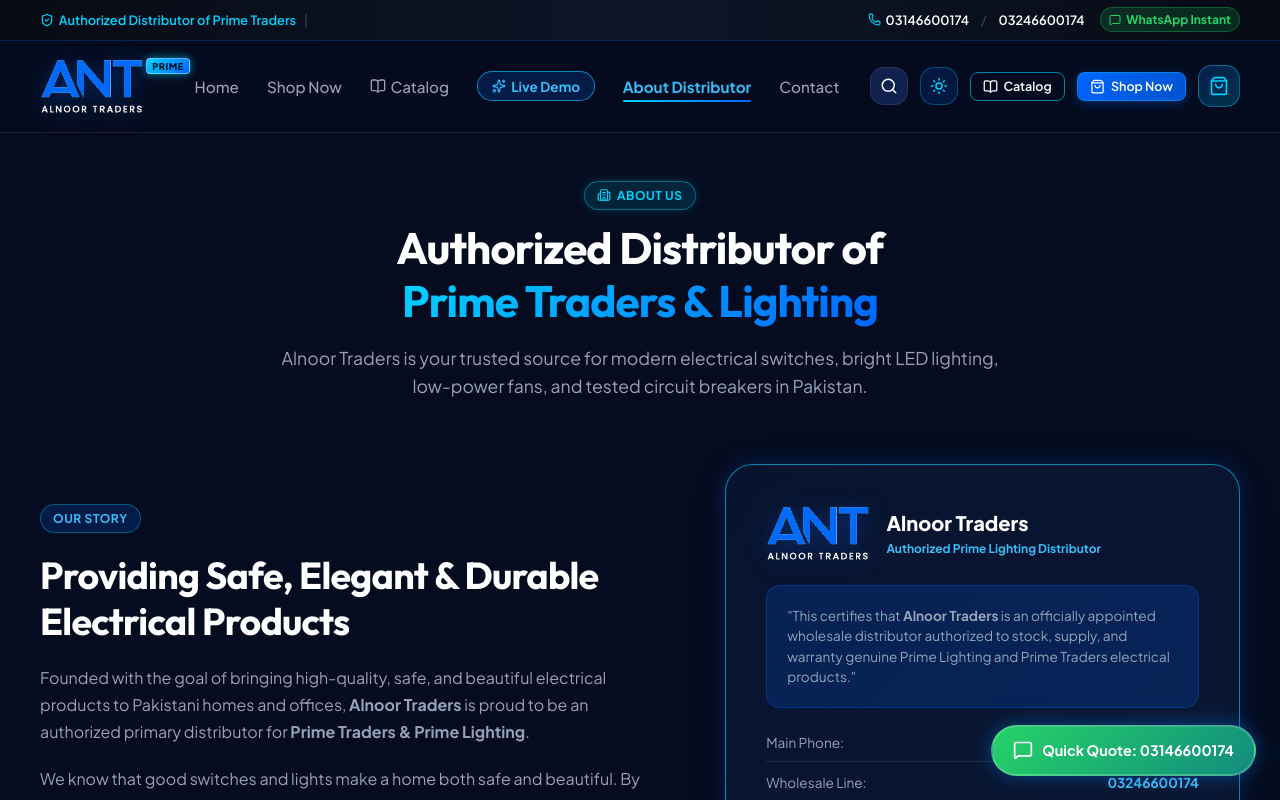
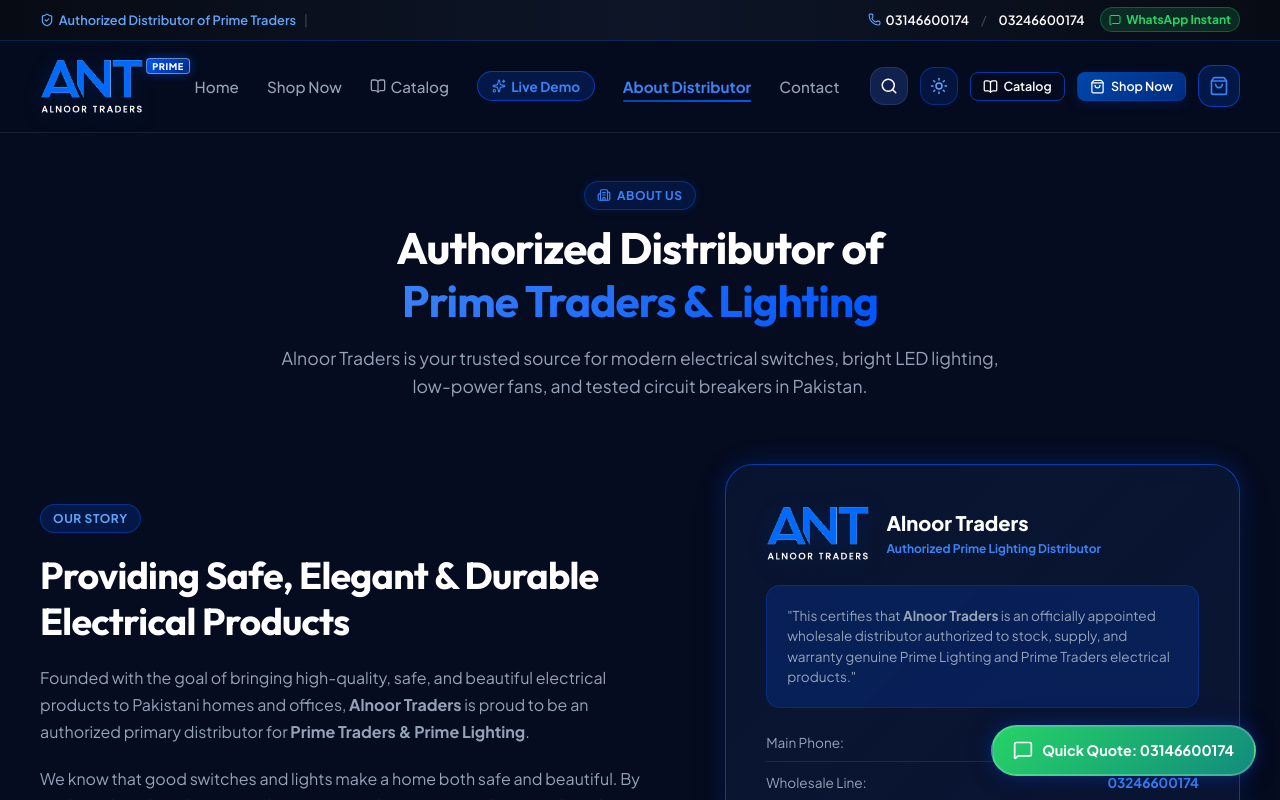
Before and after one commit to mianarhamshahid6600-pixel/ant, a React (Vite) app: page / in a window 1280 px wide. Both pictures are taken after a click on the button "About Distributor". Shown: the top 800 px of the page. Built offline with nearby package versions, Linux system fonts and the light colour scheme.

Commit message:
feat(design): replace all neon and sky blue with dark royal and electric blue across light and dark modes

```diff
--- a/src/components/InteractiveLightingLab.jsx
+++ b/src/components/InteractiveLightingLab.jsx
@@ -301,12 +301,12 @@
                   width: '54px',
                   height: '28px',
                   borderRadius: '999px',
-                  background: isOn ? 'linear-gradient(90deg, #0066FF, #00D2FF)' : 'var(--bg-primary)',
+                  background: isOn ? 'linear-gradient(90deg, #002B80, #0055FF)' : 'var(--bg-primary)',
                   border: '2px solid rgba(255,255,255,0.1)',
                   position: 'relative',
                   cursor: 'pointer',
                   transition: 'all 0.3s cubic-bezier(0.4, 0, 0.2, 1)',
-                  boxShadow: isOn ? '0 0 12px rgba(0, 210, 255, 0.4)' : 'none'
+                  boxShadow: isOn ? '0 0 12px rgba(0, 85, 255, 0.4)' : 'none'
                 }}
               >
                 <span style={{
@@ -346,7 +346,7 @@
                   width: '100%',
                   height: '6px',
                   borderRadius: '999px',
-                  background: `linear-gradient(to right, #0066FF 0%, #00D2FF ${brightness}%, rgba(255,255,255,0.1) ${brightness}%, rgba(255,255,255,0.1) 100%)`,
+                  background: `linear-gradient(to right, #002B80 0%, #0055FF ${brightness}%, rgba(255,255,255,0.1) ${brightness}%, rgba(255,255,255,0.1) 100%)`,
                   outline: 'none',
                   cursor: isOn ? 'pointer' : 'not-allowed',
                   opacity: isOn ? 1 : 0.5
--- a/src/components/Navbar.jsx
+++ b/src/components/Navbar.jsx
@@ -58,7 +58,7 @@
               display: 'inline-flex',
               alignItems: 'center',
               gap: '0.3rem',
-              color: '#00D2FF',
+              color: '#60A5FA',
               fontWeight: 600
             }}>
               <ShieldCheck size={14} />
@@ -83,7 +83,7 @@
                   fontWeight: 600
                 }}
               >
-                <Phone size={13} style={{ color: '#00D2FF' }} />
+                <Phone size={13} style={{ color: '#60A5FA' }} />
                 <span>{distributor.phone1}</span>
               </a>
               <span style={{ opacity: 0.4 }}>/</span>
@@ -355,9 +355,9 @@
                 width: '38px',
                 height: '38px',
                 borderRadius: 'var(--radius-md)',
-                background: theme === 'dark' ? 'rgba(0, 102, 255, 0.15)' : 'rgba(255, 180, 0, 0.15)',
-                color: theme === 'dark' ? '#00D2FF' : '#D97706',
-                border: `1px solid ${theme === 'dark' ? 'rgba(0, 210, 255, 0.3)' : 'rgba(217, 119, 6, 0.3)'}`,
+                background: theme === 'dark' ? 'rgba(0, 85, 255, 0.15)' : 'rgba(255, 180, 0, 0.15)',
+                color: theme === 'dark' ? '#60A5FA' : '#D97706',
+                border: `1px solid ${theme === 'dark' ? 'rgba(0, 85, 255, 0.4)' : 'rgba(217, 119, 6, 0.3)'}`,
                 transition: 'all var(--transition-fast)'
               }}
             >
@@ -396,10 +396,10 @@
                 width: '42px',
                 height: '42px',
                 borderRadius: 'var(--radius-md)',
-                background: 'linear-gradient(135deg, rgba(0, 102, 255, 0.2) 0%, rgba(0, 210, 255, 0.2) 100%)',
-                color: '#00D2FF',
-                border: '1px solid rgba(0, 210, 255, 0.4)',
-                boxShadow: cartCount > 0 ? '0 0 15px rgba(0, 210, 255, 0.4)' : 'none',
+                background: 'var(--badge-bg)',
+                color: 'var(--text-accent)',
+                border: '1px solid var(--border-card-hover)',
+                boxShadow: cartCount > 0 ? 'var(--glow-electric)' : 'none',
                 transition: 'all var(--transition-fast)'
               }}
             >
@@ -409,8 +409,8 @@
                   position: 'absolute',
                   top: '-4px',
                   right: '-4px',
-                  background: 'linear-gradient(135deg, #00D2FF 0%, #0066FF 100%)',
-                  color: '#070B14',
+                  background: 'linear-gradient(135deg, #0055FF 0%, #002B80 100%)',
+                  color: '#FFFFFF',
                   fontSize: '0.7rem',
                   fontWeight: 800,
                   minWidth: '18px',
@@ -420,7 +420,7 @@
                   alignItems: 'center',
                   justifyContent: 'center',
                   padding: '0 4px',
-                  boxShadow: '0 0 8px rgba(0, 210, 255, 0.8)'
+                  boxShadow: '0 0 8px rgba(0, 85, 255, 0.6)'
                 }}>
                   {cartCount}
                 </span>
--- a/src/index.css
+++ b/src/index.css
@@ -1,16 +1,16 @@
 /* ==========================================================================
    ALNOOR TRADERS - ELECTRIC STORE DESIGN SYSTEM
-   Theme: Electric Blue Neon & Obsidian Dark / Crisp Architectural Light
+   Theme: Electric Blue & Obsidian Dark / Royal Dark Blue Light Mode
    ========================================================================== */
 
 :root {
-  /* Color Palette - Electric Blue Identity */
-  --electric-blue: #0066FF;
-  --electric-cyan: #00D2FF;
-  --electric-glow: #00F0FF;
-  --electric-dark-blue: #0044CC;
-  --electric-indigo: #4F46E5;
-  --electric-accent: #06B6D4;
+  /* Color Palette - Electric & Royal Dark Blue Identity (No Neon/Sky Blue) */
+  --electric-blue: #0055FF;
+  --electric-cyan: #0047AB;
+  --electric-glow: #0066FF;
+  --electric-dark-blue: #002B80;
+  --electric-indigo: #003399;
+  --electric-accent: #0047AB;
   --electric-success: #10B981;
   --electric-warning: #F59E0B;
   --electric-danger: #EF4444;
@@ -27,10 +27,10 @@
   --transition-bounce: 0.5s cubic-bezier(0.34, 1.56, 0.64, 1);
 
   /* Elevation & Glows */
-  --glow-electric: 0 0 25px rgba(0, 102, 255, 0.4), 0 0 50px rgba(0, 210, 255, 0.2);
-  --glow-electric-strong: 0 0 35px rgba(0, 210, 255, 0.6), 0 0 70px rgba(0, 102, 255, 0.35);
-  --glow-cyan: 0 0 20px rgba(0, 210, 255, 0.5);
-  --glow-subtle: 0 4px 20px rgba(0, 102, 255, 0.15);
+  --glow-electric: 0 0 20px rgba(0, 85, 255, 0.35), 0 0 40px rgba(0, 43, 128, 0.2);
+  --glow-electric-strong: 0 0 30px rgba(0, 85, 255, 0.5), 0 0 60px rgba(0, 43, 128, 0.35);
+  --glow-cyan: 0 0 20px rgba(0, 85, 255, 0.35);
+  --glow-subtle: 0 4px 20px rgba(0, 43, 128, 0.15);
   --radius-sm: 8px;
   --radius-md: 14px;
   --radius-lg: 20px;
@@ -45,7 +45,7 @@
   --bg-primary: #050C1F;
   --bg-secondary: #0A1633;
   --bg-tertiary: #10214D;
-  --bg-card: rgba(10, 22, 51, 0.82);
+  --bg-card: rgba(10, 22, 51, 0.85);
   --bg-card-hover: rgba(16, 33, 77, 0.95);
   --bg-glass: rgba(5, 12, 31, 0.88);
   --bg-overlay: rgba(3, 7, 18, 0.88);
@@ -53,27 +53,27 @@
   --text-primary: #FFFFFF;
   --text-secondary: #94A3B8;
   --text-muted: #64748B;
-  --text-accent: #38BDF8;
+  --text-accent: #3B82F6;
 
   --border-subtle: rgba(255, 255, 255, 0.09);
-  --border-card: rgba(0, 102, 255, 0.28);
-  --border-card-hover: rgba(0, 210, 255, 0.6);
-  --border-highlight: rgba(0, 240, 255, 0.8);
+  --border-card: rgba(0, 85, 255, 0.28);
+  --border-card-hover: rgba(0, 85, 255, 0.65);
+  --border-highlight: #0055FF;
 
-  --shadow-card: 0 10px 30px -10px rgba(0, 0, 0, 0.6), 0 0 1px 1px rgba(0, 102, 255, 0.15);
-  --shadow-elevated: 0 20px 40px -15px rgba(0, 0, 0, 0.8), 0 0 25px rgba(0, 102, 255, 0.25);
+  --shadow-card: 0 10px 30px -10px rgba(0, 0, 0, 0.6), 0 0 1px 1px rgba(0, 85, 255, 0.15);
+  --shadow-elevated: 0 20px 40px -15px rgba(0, 0, 0, 0.8), 0 0 25px rgba(0, 85, 255, 0.25);
 
-  --badge-bg: rgba(0, 102, 255, 0.18);
-  --badge-text: #38BDF8;
-  --badge-border: rgba(0, 210, 255, 0.35);
+  --badge-bg: rgba(0, 85, 255, 0.18);
+  --badge-text: #60A5FA;
+  --badge-border: rgba(0, 85, 255, 0.4);
 
-  --hero-mesh: radial-gradient(circle at 50% 10%, rgba(0, 102, 255, 0.35) 0%, transparent 60%),
-                    radial-gradient(circle at 85% 30%, rgba(0, 210, 255, 0.22) 0%, transparent 45%),
-                    radial-gradient(circle at 15% 70%, rgba(0, 51, 153, 0.3) 0%, transparent 55%);
+  --hero-mesh: radial-gradient(circle at 50% 10%, rgba(0, 85, 255, 0.28) 0%, transparent 60%),
+                    radial-gradient(circle at 85% 30%, rgba(0, 43, 128, 0.3) 0%, transparent 45%),
+                    radial-gradient(circle at 15% 70%, rgba(0, 51, 153, 0.25) 0%, transparent 55%);
 }
 
 /* ==========================================================================
-   THEME - ELECTRIC LIGHT (ROYAL DARK BLUE ACCENTS)
+   THEME - ROYAL DARK BLUE LIGHT MODE
    ========================================================================== */
 body.theme-light {
   --bg-primary: #F0F4FA;
@@ -90,8 +90,8 @@
   --text-accent: #002B80;
 
   --border-subtle: rgba(0, 43, 128, 0.09);
-  --border-card: rgba(0, 43, 128, 0.15);
-  --border-card-hover: rgba(0, 61, 153, 0.45);
+  --border-card: rgba(0, 43, 128, 0.16);
+  --border-card-hover: rgba(0, 43, 128, 0.45);
   --border-highlight: #002B80;
 
   --shadow-card: 0 4px 20px -2px rgba(0, 43, 128, 0.08), 0 2px 6px -1px rgba(0, 0, 0, 0.04);
@@ -102,7 +102,7 @@
   --badge-border: rgba(0, 43, 128, 0.28);
 
   --hero-mesh: radial-gradient(circle at 50% 8%, rgba(0, 43, 128, 0.12) 0%, transparent 60%),
-                    radial-gradient(circle at 85% 25%, rgba(0, 61, 153, 0.1) 0%, transparent 45%),
+                    radial-gradient(circle at 85% 25%, rgba(0, 71, 171, 0.09) 0%, transparent 45%),
                     radial-gradient(circle at 15% 65%, rgba(5, 19, 41, 0.06) 0%, transparent 50%);
 }
 
@@ -207,17 +207,29 @@
 
 /* Electric Glow & Gradient Utilities */
 .text-gradient {
-  background: linear-gradient(135deg, var(--text-primary) 20%, var(--electric-cyan) 80%, var(--electric-blue) 100%);
+  background: linear-gradient(135deg, var(--text-primary) 30%, #3B82F6 80%, #0055FF 100%);
   -webkit-background-clip: text;
   -webkit-text-fill-color: transparent;
   display: inline-block;
 }
 
 .text-electric-blue {
-  background: linear-gradient(135deg, var(--electric-cyan) 0%, var(--electric-blue) 100%);
+  background: linear-gradient(135deg, #3B82F6 0%, #0055FF 100%);
   -webkit-background-clip: text;
   -webkit-text-fill-color: transparent;
   display: inline-block;
+}
+
+body.theme-light .text-gradient {
+  background: linear-gradient(135deg, #051329 30%, #002B80 80%, #0047AB 100%);
+  -webkit-background-clip: text;
+  -webkit-text-fill-color: transparent;
+}
+
+body.theme-light .text-electric-blue {
+  background: linear-gradient(135deg, #002B80 0%, #0047AB 100%);
+  -webkit-background-clip: text;
+  -webkit-text-fill-color: transparent;
 }
 
 .glow-box {
@@ -269,31 +281,32 @@
 }
 
 .btn-primary {
-  background: linear-gradient(135deg, var(--electric-blue) 0%, #0052CC 100%);
+  background: linear-gradient(135deg, #0047AB 0%, #002B80 100%);
   color: #FFFFFF;
-  box-shadow: 0 3px 12px rgba(0, 102, 255, 0.3);
-  border: 1px solid rgba(0, 210, 255, 0.35);
+  box-shadow: 0 3px 12px rgba(0, 43, 128, 0.3);
+  border: 1px solid rgba(0, 71, 171, 0.4);
 }
 
 .btn-primary:hover {
-  background: linear-gradient(135deg, var(--electric-cyan) 0%, var(--electric-blue) 100%);
+  background: linear-gradient(135deg, #0055FF 0%, #003399 100%);
   box-shadow: var(--glow-electric);
   transform: translateY(-2px);
   color: #FFFFFF;
 }
 
 .btn-electric {
-  background: linear-gradient(135deg, #00D2FF 0%, #0066FF 100%);
-  color: #070B14;
+  background: linear-gradient(135deg, #0055FF 0%, #002B80 100%);
+  color: #FFFFFF;
   font-weight: 700;
-  box-shadow: 0 3px 15px rgba(0, 210, 255, 0.4);
-  border: 1px solid #FFFFFF;
+  box-shadow: 0 4px 16px rgba(0, 85, 255, 0.35);
+  border: 1px solid rgba(255, 255, 255, 0.2);
 }
 
 .btn-electric:hover {
+  background: linear-gradient(135deg, #0040D6 0%, #001F66 100%);
   box-shadow: var(--glow-electric-strong);
   transform: translateY(-2px);
-  color: #000000;
+  color: #FFFFFF;
 }
 
 .btn-outline {
@@ -304,9 +317,9 @@
 }
 
 .btn-outline:hover {
-  background: rgba(0, 102, 255, 0.12);
-  border-color: var(--electric-cyan);
-  color: var(--electric-cyan);
+  background: rgba(0, 85, 255, 0.12);
+  border-color: var(--text-accent);
+  color: var(--text-accent);
   transform: translateY(-2px);
 }
 
@@ -351,10 +364,10 @@
 }
 
 .badge-prime {
-  background: rgba(0, 210, 255, 0.12);
-  color: #00D2FF;
-  border-color: rgba(0, 210, 255, 0.4);
-  box-shadow: 0 0 10px rgba(0, 210, 255, 0.2);
+  background: rgba(0, 85, 255, 0.15);
+  color: var(--text-accent);
+  border-color: rgba(0, 85, 255, 0.4);
+  box-shadow: 0 0 10px rgba(0, 85, 255, 0.15);
 }
 
 .badge-success {
@@ -387,13 +400,13 @@
   padding: 0;
   border: none;
   box-shadow: none;
-  filter: drop-shadow(0 4px 10px rgba(0, 102, 255, 0.35));
+  filter: drop-shadow(0 4px 10px rgba(0, 43, 128, 0.35));
   transition: transform var(--transition-fast), filter var(--transition-fast);
 }
 
 .brand-container:hover .brand-logo-img {
   transform: scale(1.05);
-  filter: drop-shadow(0 6px 16px rgba(0, 210, 255, 0.6));
+  filter: drop-shadow(0 6px 16px rgba(0, 85, 255, 0.5));
 }
 
 .brand-prime-sup {
@@ -403,12 +416,12 @@
   font-size: 0.58rem;
   font-weight: 800;
   text-transform: uppercase;
-  background: linear-gradient(135deg, #00D2FF 0%, #0066FF 100%);
-  color: #050C1F;
+  background: linear-gradient(135deg, #0055FF 0%, #002B80 100%);
+  color: #FFFFFF;
   padding: 1.5px 5.5px;
   border-radius: 4px;
   letter-spacing: 0.06em;
-  box-shadow: 0 0 8px rgba(0, 210, 255, 0.65);
+  box-shadow: 0 0 8px rgba(0, 85, 255, 0.5);
   border: 1px solid rgba(255, 255, 255, 0.4);
   line-height: 1.15;
   z-index: 5;
@@ -420,16 +433,16 @@
   font-weight: 600;
   letter-spacing: 0.08em;
   text-transform: uppercase;
-  color: var(--electric-cyan);
+  color: var(--text-accent);
 }
 
 /* Animations */
 @keyframes pulseGlow {
   0%, 100% {
-    box-shadow: 0 0 15px rgba(0, 102, 255, 0.3), 0 0 30px rgba(0, 210, 255, 0.15);
+    box-shadow: 0 0 15px rgba(0, 85, 255, 0.3), 0 0 30px rgba(0, 43, 128, 0.15);
   }
   50% {
-    box-shadow: 0 0 25px rgba(0, 102, 255, 0.6), 0 0 50px rgba(0, 210, 255, 0.35);
+    box-shadow: 0 0 25px rgba(0, 85, 255, 0.5), 0 0 45px rgba(0, 43, 128, 0.3);
   }
 }
 
@@ -439,18 +452,6 @@
   }
   50% {
     transform: translateY(-8px);
-  }
-}
-
-@keyframes electricBeam {
-  0% {
-    background-position: 0% 50%;
-  }
-  50% {
-    background-position: 100% 50%;
-  }
-  100% {
-    background-position: 0% 50%;
   }
 }
 
@@ -497,7 +498,7 @@
   position: relative;
   width: 100%;
   aspect-ratio: 1.15 / 1;
-  background: radial-gradient(circle at center, rgba(0, 102, 255, 0.08) 0%, transparent 70%);
+  background: radial-gradient(circle at center, rgba(0, 85, 255, 0.08) 0%, transparent 70%);
   display: flex;
   align-items: center;
   justify-content: center;
@@ -537,23 +538,17 @@
 }
 
 ::-webkit-scrollbar-thumb {
-  background: rgba(0, 102, 255, 0.3);
+  background: rgba(0, 85, 255, 0.3);
   border-radius: 4px;
 }
 
 ::-webkit-scrollbar-thumb:hover {
-  background: var(--electric-cyan);
+  background: var(--text-accent);
 }
 
 /* ==========================================================================
    LIGHT MODE SPECIFIC ENHANCEMENTS & ROYAL DARK BLUE
    ========================================================================== */
-body.theme-light .text-electric-blue {
-  background: linear-gradient(135deg, #002B80 0%, #0047AB 100%);
-  -webkit-background-clip: text;
-  -webkit-text-fill-color: transparent;
-}
-
 body.theme-light .badge-prime {
   background: rgba(0, 43, 128, 0.08);
   color: #002B80;
@@ -574,7 +569,7 @@
 }
 
 body.theme-light .btn-primary {
-  background: linear-gradient(135deg, #002B80 0%, #0040B0 100%);
+  background: linear-gradient(135deg, #002B80 0%, #0047AB 100%);
   color: #FFFFFF;
   box-shadow: 0 4px 14px rgba(0, 43, 128, 0.25);
   border: 1px solid rgba(0, 43, 128, 0.3);
@@ -587,7 +582,7 @@
 }
 
 body.theme-light .btn-electric {
-  background: linear-gradient(135deg, #002466 0%, #003D99 100%);
+  background: linear-gradient(135deg, #002466 0%, #0047AB 100%);
   color: #FFFFFF;
   box-shadow: 0 4px 15px rgba(0, 36, 102, 0.3);
   border: 1px solid rgba(255, 255, 255, 0.3);
--- a/src/pages/AboutPage.jsx
+++ b/src/pages/AboutPage.jsx
@@ -241,12 +241,12 @@
                   width: '48px',
                   height: '48px',
                   borderRadius: 'var(--radius-md)',
-                  background: 'linear-gradient(135deg, rgba(0, 102, 255, 0.2) 0%, rgba(0, 210, 255, 0.2) 100%)',
-                  color: 'var(--electric-cyan)',
+                  background: 'var(--badge-bg)',
+                  color: 'var(--text-accent)',
                   display: 'flex',
                   alignItems: 'center',
                   justifyContent: 'center',
-                  border: '1px solid rgba(0, 210, 255, 0.3)'
+                  border: '1px solid var(--badge-border)'
                 }}>
                   {v.icon}
                 </div>
--- a/src/pages/ContactPage.jsx
+++ b/src/pages/ContactPage.jsx
@@ -97,8 +97,9 @@
                   width: '42px',
                   height: '42px',
                   borderRadius: 'var(--radius-md)',
-                  background: 'linear-gradient(135deg, rgba(0, 102, 255, 0.2) 0%, rgba(0, 210, 255, 0.2) 100%)',
-                  color: 'var(--electric-cyan)',
+                  background: 'var(--badge-bg)',
+                  color: 'var(--text-accent)',
+                  border: '1px solid var(--badge-border)',
                   display: 'flex',
                   alignItems: 'center',
                   justifyContent: 'center'
--- a/src/pages/DemoPage.jsx
+++ b/src/pages/DemoPage.jsx
@@ -106,8 +106,8 @@
             justifyContent: 'space-between',
             flexWrap: 'wrap',
             gap: '1.5rem',
-            background: 'linear-gradient(135deg, rgba(0, 102, 255, 0.12) 0%, rgba(0, 210, 255, 0.12) 100%)',
-            border: '1px solid rgba(0, 210, 255, 0.3)'
+            background: 'var(--badge-bg)',
+            border: '1px solid var(--border-card)'
           }}
         >
           <div>
```
Also changed, not shown: src/components/CategoriesSection.jsx (+4 -4 lines), src/components/Footer.jsx (+17 -17 lines), src/components/HeroSection.jsx (+4 -4 lines), src/components/PageTransitionWall.jsx (+19 -19 lines), src/pages/CatalogPage.jsx (+8 -8 lines), src/pages/ProductDetailPage.jsx (+4 -4 lines).
